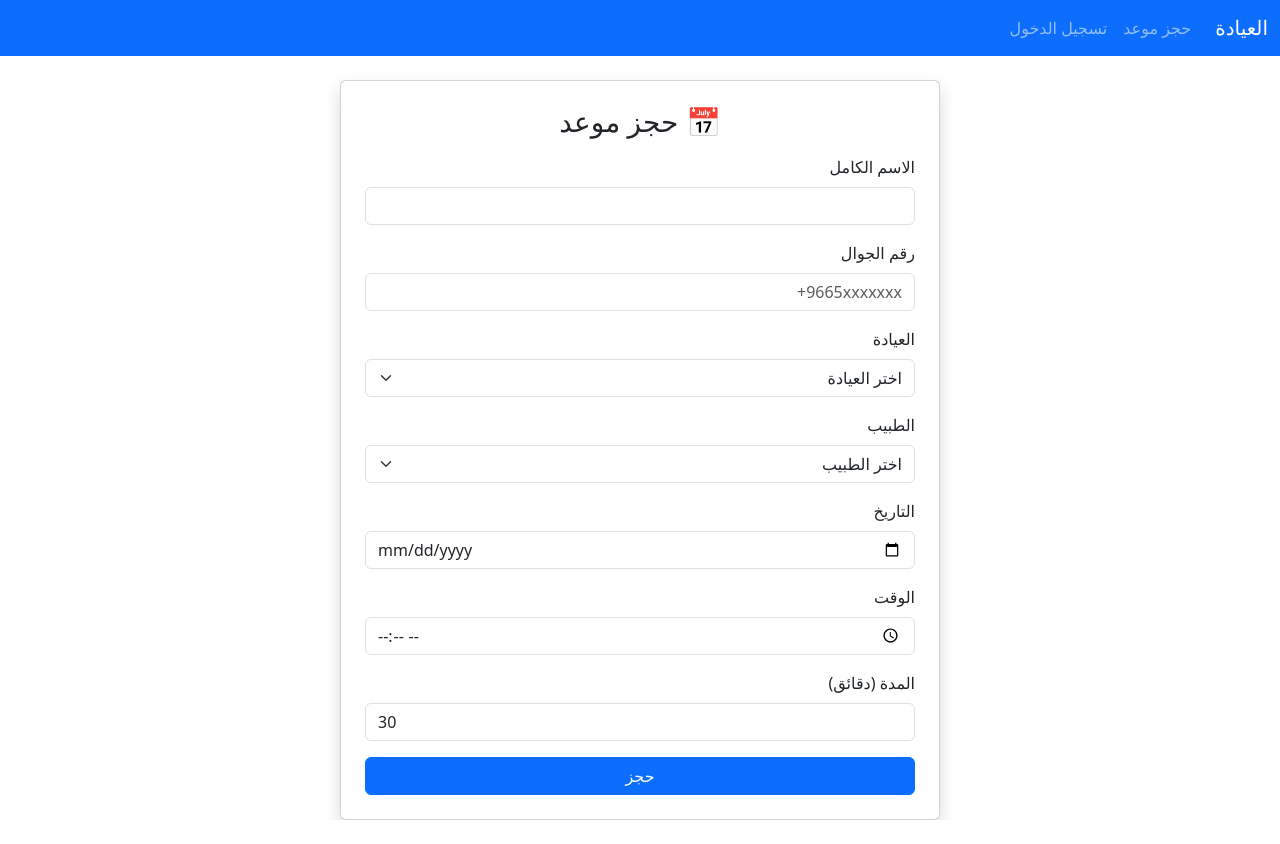
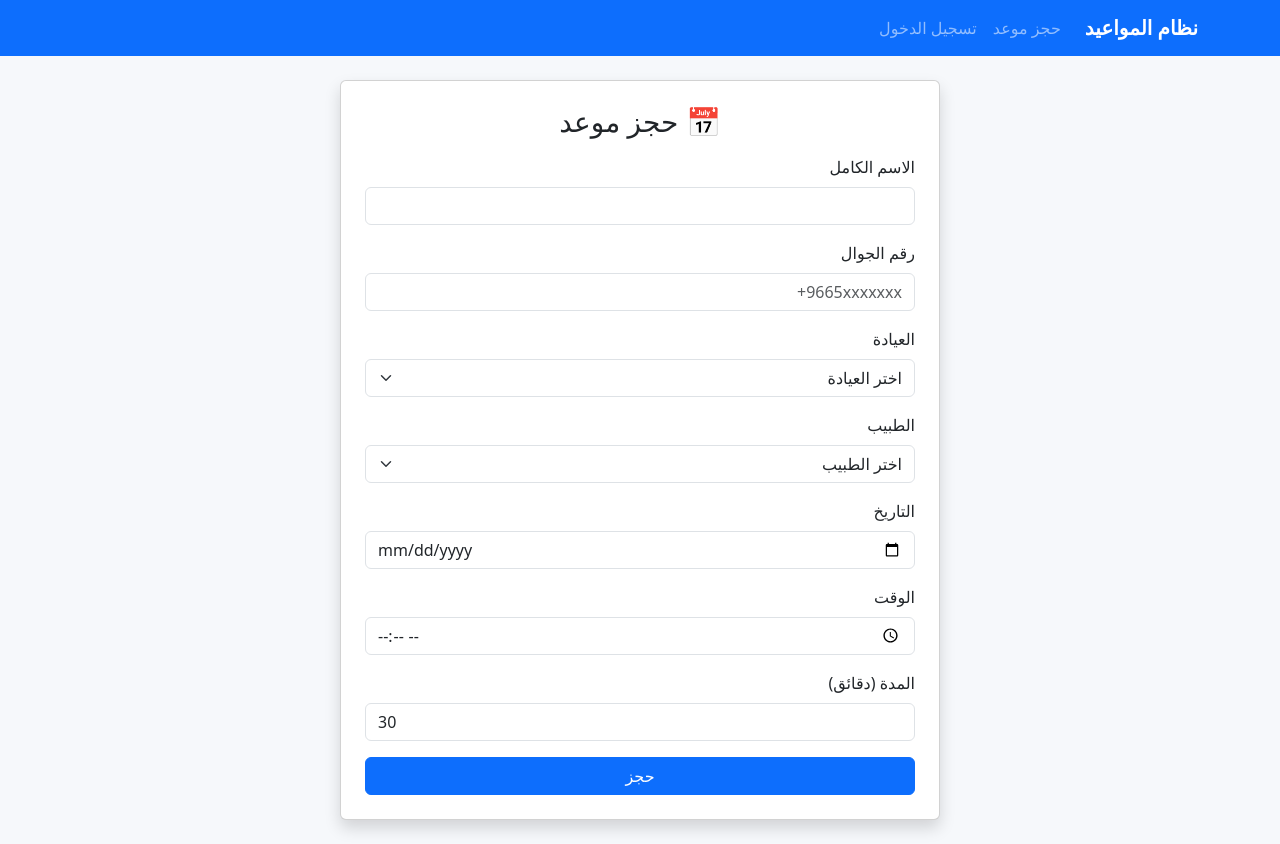
Before and after one commit to mshrf3334-star/clinic-appointments, a Flask app: page /book in a window 1280 px wide. Before the commit the page ends 820 px from the top, so only its background shows below. Run offline with Flask 3, Linux system fonts and the light colour scheme.

Commit message:
Update base.html

```diff
--- a/templates/base.html
+++ b/templates/base.html
@@ -1,28 +1,38 @@
 <!DOCTYPE html>
 <html lang="ar" dir="rtl">
 <head>
-    <meta charset="UTF-8">
-    <title>العيادة</title>
-    <link rel="stylesheet" href="https://cdn.jsdelivr.net/npm/bootstrap@5.3.2/dist/css/bootstrap.rtl.min.css">
+  <meta charset="UTF-8" />
+  <meta name="viewport" content="width=device-width, initial-scale=1" />
+  <title>{{ title or "العيادة" }}</title>
+  <link href="https://cdn.jsdelivr.net/npm/bootstrap@5.3.2/dist/css/bootstrap.rtl.min.css" rel="stylesheet">
+  <style>
+    body{background:#f6f8fb}
+    .page-wrap{min-height:80vh;display:flex;align-items:center}
+    .card-form{max-width:600px;width:100%}
+    .table-wrap{max-width:1000px;width:100%}
+  </style>
 </head>
 <body>
 <nav class="navbar navbar-expand-lg navbar-dark bg-primary">
-        <div class="container-fluid">
-            <a class="navbar-brand" href="{{ url_for('home') }}">العيادة</a>
+  <div class="container">
+    <a class="navbar-brand fw-bold" href="{{ url_for('home') }}">نظام المواعيد</a>
     <div class="collapse navbar-collapse">
       <ul class="navbar-nav me-auto">
         <li class="nav-item"><a class="nav-link" href="{{ url_for('book') }}">حجز موعد</a></li>
         <li class="nav-item"><a class="nav-link" href="{{ url_for('login') }}">تسجيل الدخول</a></li>
+        {% if session.get('logged_in') %}
+        <li class="nav-item"><a class="nav-link" href="{{ url_for('admin_dashboard') }}">لوحة الإدارة</a></li>
+        {% endif %}
       </ul>
     </div>
   </div>
 </nav>
 
-    <div class="container mt-4">
+<div class="container my-4">
   {% with messages = get_flashed_messages(with_categories=true) %}
     {% if messages %}
-            {% for category, message in messages %}
-              <div class="alert alert-{{ category }} mt-2">{{ message }}</div>
+      {% for cat, msg in messages %}
+        <div class="alert alert-{{cat}}">{{ msg }}</div>
       {% endfor %}
     {% endif %}
   {% endwith %}
```
Lines whose indentation alone changed are shown as unchanged.
